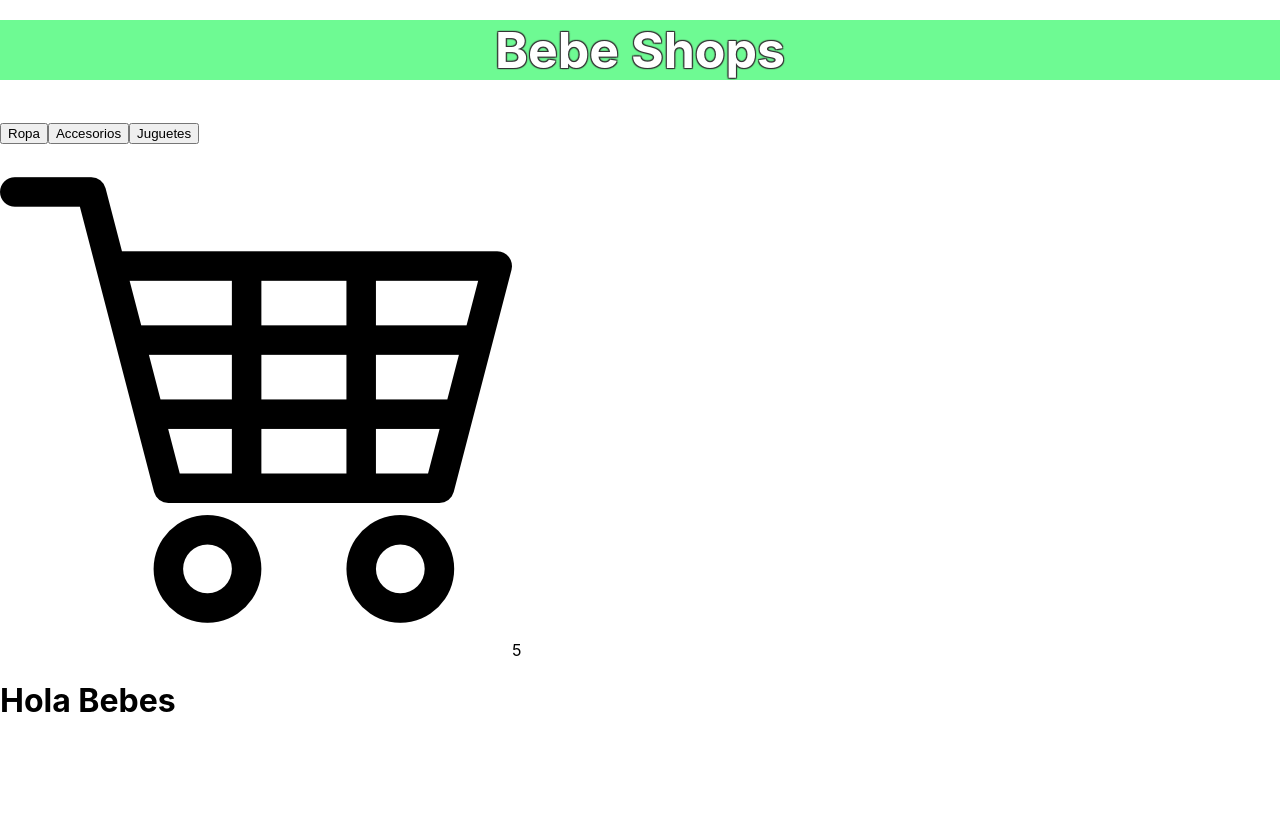
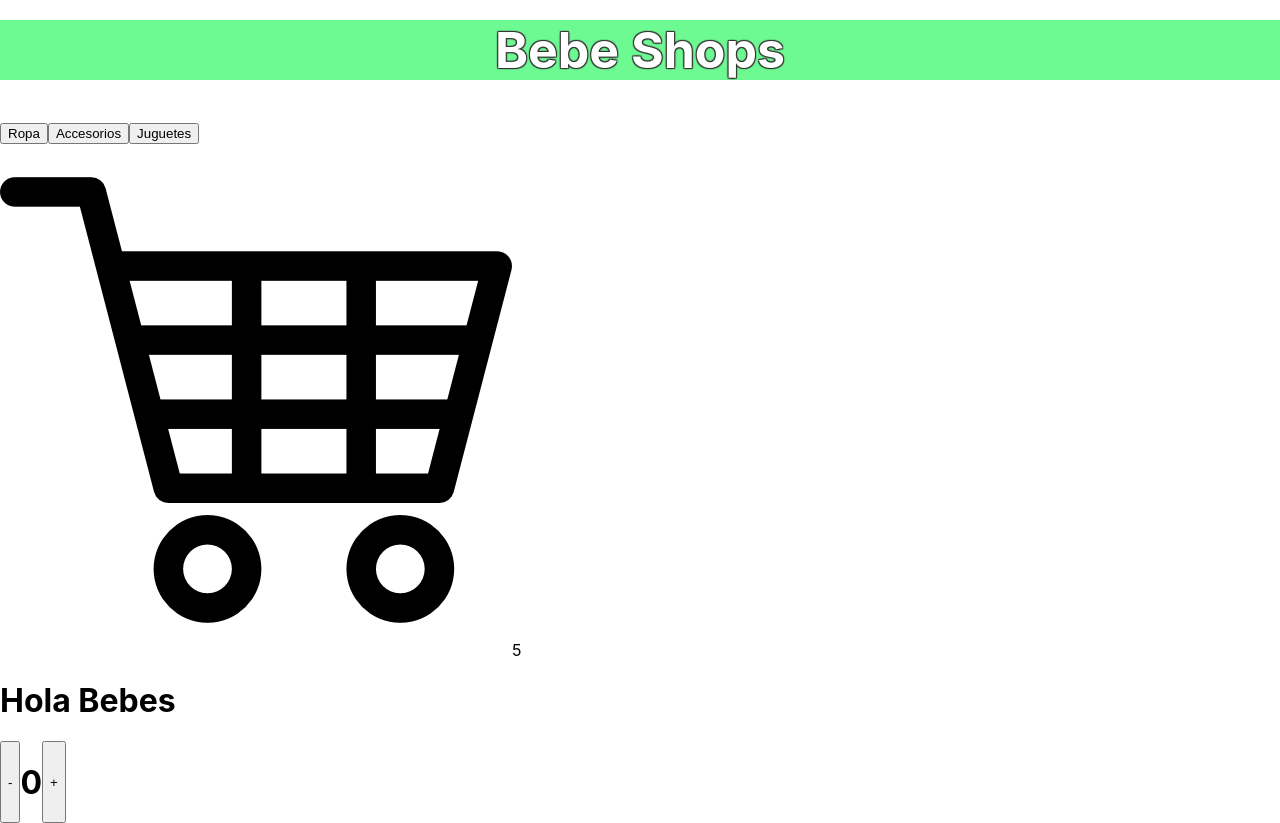
Before and after one commit to janreyna01/comi31190, a React (Create React App) app in the folder ecomerce/: page / in a window 1280 px wide. Before the commit the page ends 800 px from the top, so only its background shows below. Built offline with nearby package versions, Linux system fonts and the light colour scheme.

Commit message:
Cuarta Entrega

```diff
--- a/ecomerce/src/App.js
+++ b/ecomerce/src/App.js
@@ -2,6 +2,7 @@ import logo from './logo.svg';
 import './App.css';
 import NavBar from './components/NavBar/NavBar';
 import ItemLIstContainer from './components/ItemListContainer/ItemListContainer';
+import ItemCount from './components/ItemCount/ItemCount';
 
 function App() {
   return (
@@ -9,6 +10,7 @@ function App() {
       <header className="App-header">
         <NavBar />
         <ItemLIstContainer greeting="Hola Bebes" />
+        <ItemCount />
       </header>
     </div>
   );
--- /dev/null
+++ b/ecomerce/src/components/ItemCount/ItemCount.js
@@ -0,0 +1,22 @@
+import { useState } from "react";
+
+const ItemCount = () => {
+    const [count, setCount] = useState(0)
+
+    const decrement = () => {
+        setCount((count) => count - 1)
+    }
+
+    const increment = () => {
+        setCount((count) => count + 1)
+    }
+    return (
+        <div style={{ display: 'flex' }}>
+            <button onclick={decrement}>-</button>
+            <h1>{count}</h1>
+            <button onclick={increment}>+</button>
+        </div>
+    )
+}
+
+export default ItemCount
```
